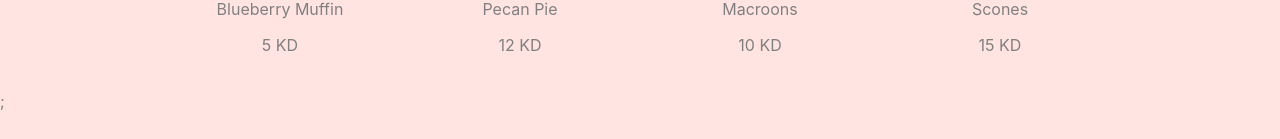
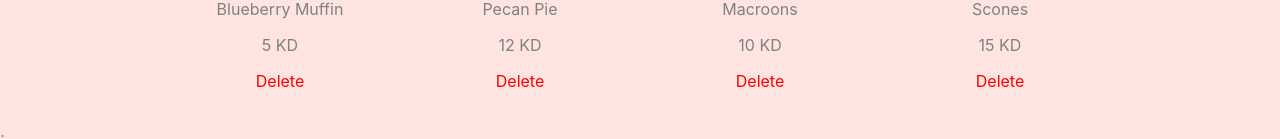
Before and after one commit to AthariCoded/BakeryShop, a React (Create React App) app: page /products in a window 1280 px wide. Shown: the part 981-1120 px from the top of the page. Before the commit the page ends 1092 px from the top, so only its background shows below. Built offline with nearby package versions, Linux system fonts and the light colour scheme.

Commit message:
delete button not working

```diff
--- a/src/App.js
+++ b/src/App.js
@@ -10,16 +10,26 @@ const theme = {
   light: {
     mainColor: "grey",
     backgroundColor: "MistyRose",
+    red: "red",
   },
   dark: {
     mainColor: "MistyRose",
     backgroundColor: "grey",
+    red: "red",
   },
 };
 
 function App() {
   const [currentTheme, setCurrentTheme] = useState("light");
   const [product, setProduct] = useState(null);
+  const [_products, setProducts] = useState(products);
+
+  const productDelete = (productId) => {
+    const updatedProducts = _products.filter(
+      (product) => product.id !== productId
+    );
+    setProducts(updatedProducts);
+  };
 
   const toggleTheme = () => {
     if (currentTheme === "light") setCurrentTheme("dark");
@@ -28,9 +38,17 @@ function App() {
 
   const setView = () => {
     return product ? (
-      <ProductDetail product={product} setProduct={setProduct} />
+      <ProductDetail
+        product={product}
+        setProduct={setProduct}
+        productDelete={productDelete}
+      />
     ) : (
-      <ProductList setProduct={setProduct} />
+      <ProductList
+        setProduct={setProduct}
+        products={_products}
+        productDelete={productDelete}
+      />
     );
   };
 
--- a/src/components/ProductDetail.js
+++ b/src/components/ProductDetail.js
@@ -1,4 +1,5 @@
 import { DetailWrapper } from "../styles";
+import DeleteButton from "./buttons/DeleteButton";
 
 const ProductDetail = (props) => {
   return (
@@ -7,6 +8,11 @@ const ProductDetail = (props) => {
       <img src={props.product.image} alt={props.product.name} />
       <p>{props.product.description}</p>
       <p>{props.product.price}</p>
+      <DeleteButton
+        productDelete={props.productDelete}
+        productId={props.product.id}
+        setProduct={props.setProduct}
+      />
       <button onClick={() => props.setProduct(null)}>Back</button>
     </DetailWrapper>
   );
--- a/src/components/ProductItem.js
+++ b/src/components/ProductItem.js
@@ -1,4 +1,5 @@
 import { ProductWrapper } from "../styles";
+import DeleteButton from "./buttons/DeleteButton";
 
 const ProductItem = (props) => {
   return (
@@ -10,6 +11,11 @@ const ProductItem = (props) => {
       />
       <p> {props.product.name}</p>
       <p className="product-price"> {props.product.price} KD</p>
+      <DeleteButton
+        productDelete={props.productDelete}
+        productId={props.product.id}
+        setProduct={props.setProduct}
+      />
     </ProductWrapper>
   );
 };
--- a/src/components/ProductList.js
+++ b/src/components/ProductList.js
@@ -16,6 +16,7 @@ const ProductList = (props) => {
       product={product}
       key={product.id}
       setProduct={props.setProduct}
+      productDelete={props.productDelete}
     />
   ));
   return (
--- /dev/null
+++ b/src/components/buttons/DeleteButton.js
@@ -0,0 +1,11 @@
+import { DeleteButtonStyled } from "../../styles";
+
+const DeleteButton = (props) => {
+  const handleDelete = () => {
+    props.productDelete(props.productId);
+    props.setProduct(null);
+  };
+  return <DeleteButtonStyled onClick={handleDelete}>Delete</DeleteButtonStyled>;
+};
+
+export default DeleteButton;
--- a/src/styles.js
+++ b/src/styles.js
@@ -71,3 +71,7 @@ export const ProductWrapper = styled.div`
     }
   }
 `;
+
+export const DeleteButtonStyled = styled.p`
+  color: ${(props) => props.theme.red};
+`;
```
